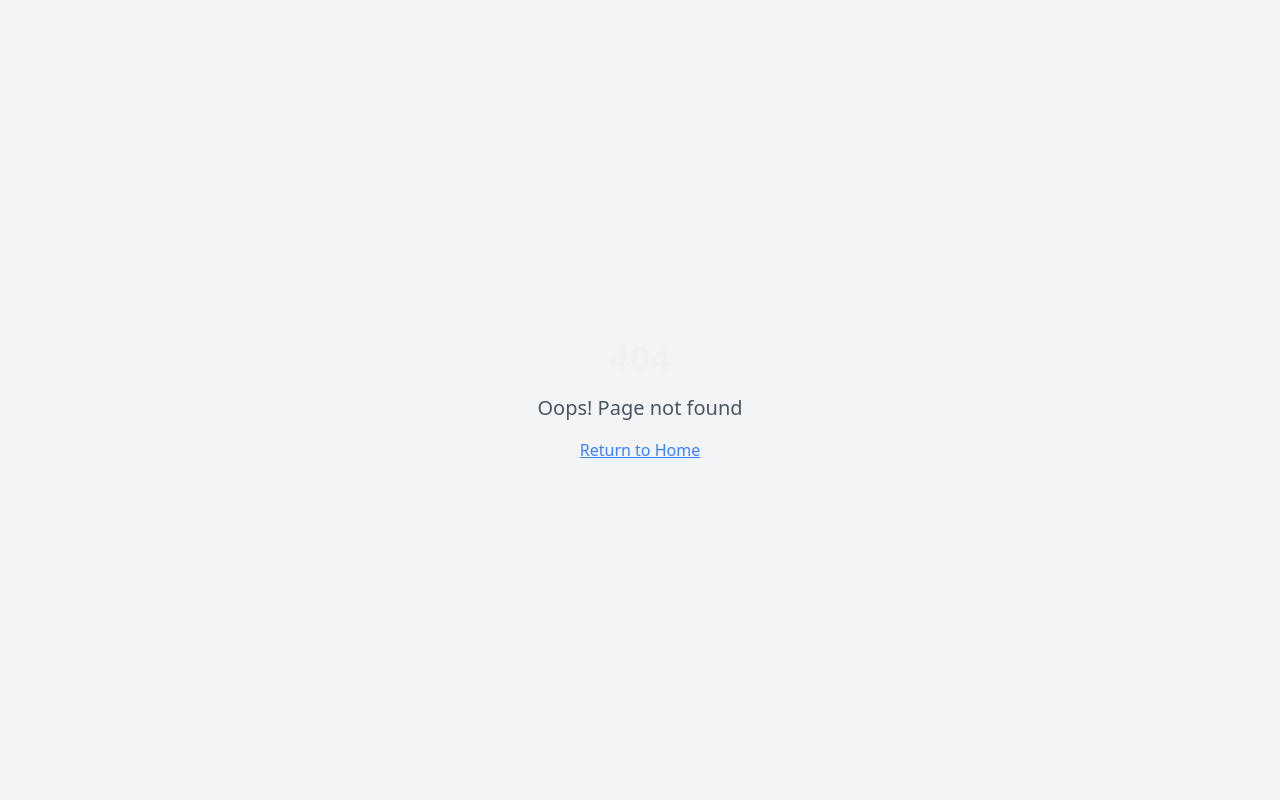
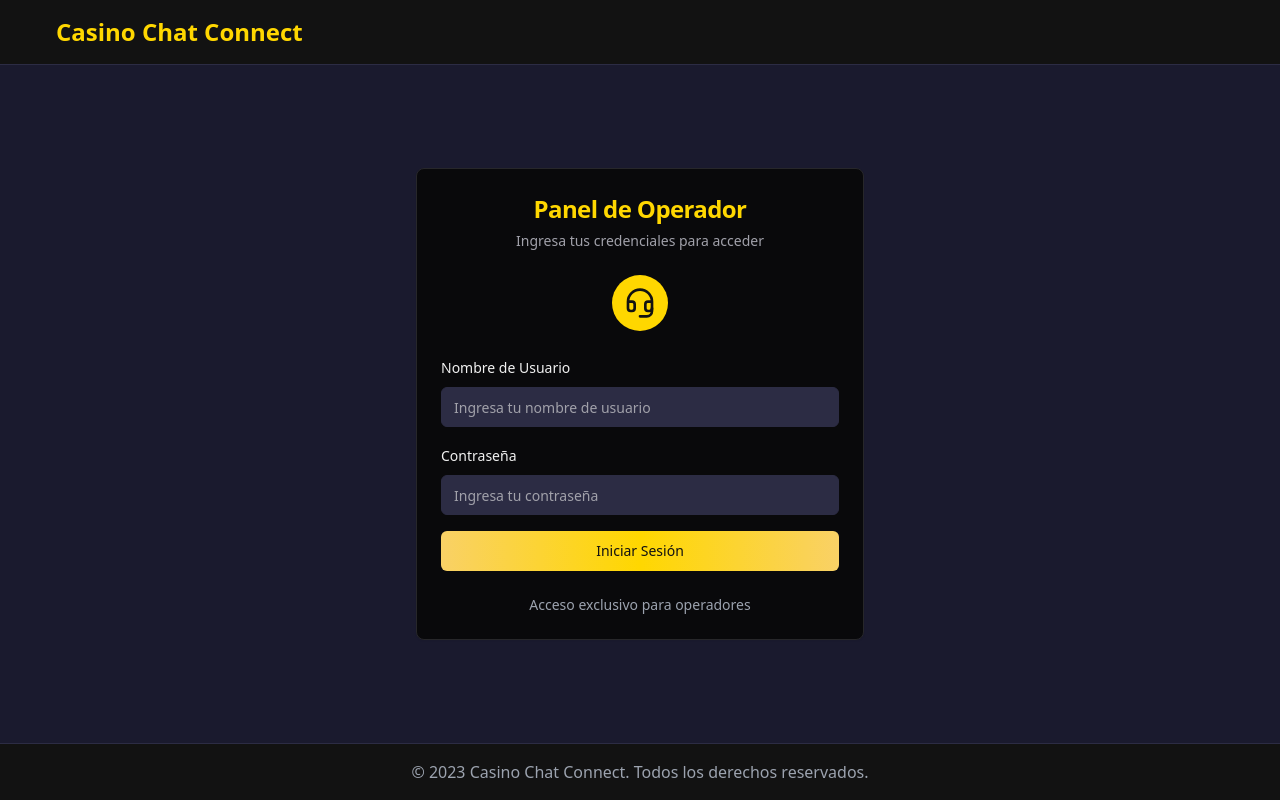
Before and after one commit to Joaaks/cocos-chat-integrado, a React (Vite) app: page /operator-login in a window 1280 px wide. Before the commit this address had no page. Built offline with nearby package versions, Linux system fonts and the light colour scheme.

Commit message:
feat: Separate operator login page
Create a separate login page for operators, accessible via a different URL and hidden from the main index page.

```diff
--- a/src/App.tsx
+++ b/src/App.tsx
@@ -7,6 +7,7 @@ import { BrowserRouter, Routes, Route } from "react-router-dom";
 import { ChatProvider } from "./contexts/ChatContext";
 import Index from "./pages/Index";
 import OperatorPage from "./pages/OperatorPage";
+import OperatorLoginPage from "./pages/OperatorLoginPage";
 import NotFound from "./pages/NotFound";
 
 const queryClient = new QueryClient();
@@ -21,6 +22,7 @@ const App = () => (
           <Routes>
             <Route path="/" element={<Index />} />
             <Route path="/operator" element={<OperatorPage />} />
+            <Route path="/operator-login" element={<OperatorLoginPage />} />
             {/* ADD ALL CUSTOM ROUTES ABOVE THE CATCH-ALL "*" ROUTE */}
             <Route path="*" element={<NotFound />} />
           </Routes>
--- /dev/null
+++ b/src/components/auth/OperatorLogin.tsx
@@ -0,0 +1,120 @@
+
+import React, { useState } from 'react';
+import { useChat } from '@/contexts/ChatContext';
+import { Button } from '@/components/ui/button';
+import { Input } from '@/components/ui/input';
+import { Card, CardContent, CardDescription, CardFooter, CardHeader, CardTitle } from '@/components/ui/card';
+import { useToast } from '@/hooks/use-toast';
+import { v4 as uuidv4 } from 'uuid';
+import { User } from '@/types/chat';
+import { Loader2, HeadsetIcon } from 'lucide-react';
+import { useNavigate } from 'react-router-dom';
+
+export const OperatorLogin = () => {
+  const [username, setUsername] = useState('');
+  const [password, setPassword] = useState('');
+  const [isLoggingIn, setIsLoggingIn] = useState(false);
+  const { loginUser } = useChat();
+  const { toast } = useToast();
+  const navigate = useNavigate();
+
+  const handleSubmit = (e: React.FormEvent) => {
+    e.preventDefault();
+
+    if (!username || !password) {
+      toast({
+        title: "Error",
+        description: "Por favor ingresa tu nombre de usuario y contraseña",
+        variant: "destructive",
+      });
+      return;
+    }
+
+    setIsLoggingIn(true);
+
+    // Simulación de autenticación de operador
+    setTimeout(() => {
+      const user: User = {
+        id: uuidv4(),
+        username,
+        email: `${username}@example.com`,
+        role: 'operator',
+        isLoggedIn: true
+      };
+
+      loginUser(user);
+
+      toast({
+        title: "Bienvenido",
+        description: `Has iniciado sesión como operador`,
+      });
+
+      setIsLoggingIn(false);
+      navigate('/operator');
+    }, 1000);
+  };
+
+  return (
+    <Card className="w-full max-w-md mx-auto animate-fade-in">
+      <CardHeader className="text-center">
+        <CardTitle className="text-2xl text-casino-gold">Panel de Operador</CardTitle>
+        <CardDescription>Ingresa tus credenciales para acceder</CardDescription>
+      </CardHeader>
+      <CardContent>
+        <div className="mb-6 flex items-center justify-center">
+          <div className="bg-casino-gold p-3 rounded-full">
+            <HeadsetIcon className="w-8 h-8 text-casino-primary" />
+          </div>
+        </div>
+
+        <form onSubmit={handleSubmit} className="space-y-4">
+          <div className="space-y-2">
+            <label htmlFor="username" className="text-sm font-medium text-casino-text">
+              Nombre de Usuario
+            </label>
+            <Input
+              id="username"
+              type="text"
+              value={username}
+              onChange={(e) => setUsername(e.target.value)}
+              placeholder="Ingresa tu nombre de usuario"
+              className="bg-casino-secondary text-casino-text border-casino-secondary"
+            />
+          </div>
+          <div className="space-y-2">
+            <label htmlFor="password" className="text-sm font-medium text-casino-text">
+              Contraseña
+            </label>
+            <Input
+              id="password"
+              type="password"
+              value={password}
+              onChange={(e) => setPassword(e.target.value)}
+              placeholder="Ingresa tu contraseña"
+              className="bg-casino-secondary text-casino-text border-casino-secondary"
+            />
+          </div>
+          <Button
+            type="submit"
+            className="w-full gold-gradient text-casino-primary hover:brightness-110"
+            disabled={isLoggingIn}
+          >
+            {isLoggingIn ? (
+              <>
+                <span className="animate-spin mr-2">
+                  <Loader2 size={18} />
+                </span>
+                Iniciando sesión...
+              </>
+            ) : (
+              'Iniciar Sesión'
+            )}
+          </Button>
+        </form>
+      </CardContent>
+      <CardFooter className="flex justify-center text-sm text-gray-400">
+        <p>Acceso exclusivo para operadores</p>
+      </CardFooter>
+    </Card>
+  );
+};
--- a/src/components/operator/ChatArea.tsx
+++ b/src/components/operator/ChatArea.tsx
@@ -33,7 +33,7 @@ export const ChatArea: React.FC<ChatAreaProps> = ({
       const selectedClient = clients.find(client => client.id === selectedUser);
       if (selectedClient && selectedClient.operatorId === currentUser.id) {
         // Return messages for this specific client
-        return true;
+        return msg.id === selectedClient.id;
       }
     }
 
@@ -71,16 +71,12 @@ export const ChatArea: React.FC<ChatAreaProps> = ({
     <div className="flex-1 flex flex-col border-l border-casino-secondary">
       <ChatHeader selectedUser={selectedUser} />
 
-      <ChatMessages
-        messages={filteredMessages}
-        selectedUser={selectedUser}
-      />
+      <ChatMessages messages={filteredMessages} />
 
       <ChatInput
-        sendMessage={sendMessage}
-        isUploading={isUploading}
+        onSendMessage={(content) => sendMessage(content, 'operator')}
+        onFileChange={handleFileChange}
         fileInputRef={fileInputRef}
-        handleFileChange={handleFileChange}
       />
     </div>
   );
--- a/src/pages/Index.tsx
+++ b/src/pages/Index.tsx
@@ -1,7 +1,5 @@
-
 import React, { useState } from 'react';
 import { Button } from '@/components/ui/button';
-import { Link } from 'react-router-dom';
 import { ClientChat } from '@/components/chat/ClientChat';
 import { LoginForm } from '@/components/auth/LoginForm';
 import { useChat } from '@/contexts/ChatContext';
@@ -27,7 +25,6 @@ const Index = () => {
             <a href="#" className="text-casino-text hover:text-casino-gold transition-colors">Juegos</a>
             <a href="#" className="text-casino-text hover:text-casino-gold transition-colors">Promociones</a>
             <a href="#" className="text-casino-text hover:text-casino-gold transition-colors">Sobre Nosotros</a>
-            <Link to="/operator" className="text-casino-text hover:text-casino-gold transition-colors">Panel de Operador</Link>
           </nav>
           <div className="flex items-center space-x-4">
             {currentUser ? (
--- /dev/null
+++ b/src/pages/OperatorLoginPage.tsx
@@ -0,0 +1,42 @@
+
+import React from 'react';
+import { Navigate } from 'react-router-dom';
+import { OperatorLogin } from '@/components/auth/OperatorLogin';
+import { useChat } from '@/contexts/ChatContext';
+
+const OperatorLoginPage = () => {
+  const { state } = useChat();
+  const { currentUser } = state;
+
+  // Si ya está logueado como operador, redirigir al panel
+  if (currentUser && currentUser.role === 'operator') {
+    return <Navigate to="/operator" replace />;
+  }
+
+  return (
+    <div className="min-h-screen bg-casino-dark flex flex-col">
+      {/* Header simple */}
+      <header className="bg-casino-primary py-4 px-6 border-b border-casino-secondary">
+        <div className="container mx-auto">
+          <div className="text-2xl font-bold text-casino-gold">Casino Chat Connect</div>
+        </div>
+      </header>
+
+      {/* Main Content */}
+      <div className="flex-1 flex items-center justify-center p-6">
+        <OperatorLogin />
+      </div>
+
+      {/* Footer simple */}
+      <footer className="bg-casino-primary py-4 px-6 border-t border-casino-secondary">
+        <div className="container mx-auto text-center">
+          <p className="text-gray-400">
+            &copy; 2023 Casino Chat Connect. Todos los derechos reservados.
+          </p>
+        </div>
+      </footer>
+    </div>
+  );
+};
+
+export default OperatorLoginPage;
--- a/src/pages/OperatorPage.tsx
+++ b/src/pages/OperatorPage.tsx
@@ -1,8 +1,18 @@
 
 import React from 'react';
 import { OperatorPanel } from '@/components/operator/OperatorPanel';
+import { Navigate } from 'react-router-dom';
+import { useChat } from '@/contexts/ChatContext';
 
 const OperatorPage = () => {
+  const { state } = useChat();
+  const { currentUser } = state;
+
+  // Si no está logueado o no es operador, redirigir a la página de login de operador
+  if (!currentUser || currentUser.role !== 'operator') {
+    return <Navigate to="/operator-login" replace />;
+  }
+
   return <OperatorPanel />;
 };
 
```
